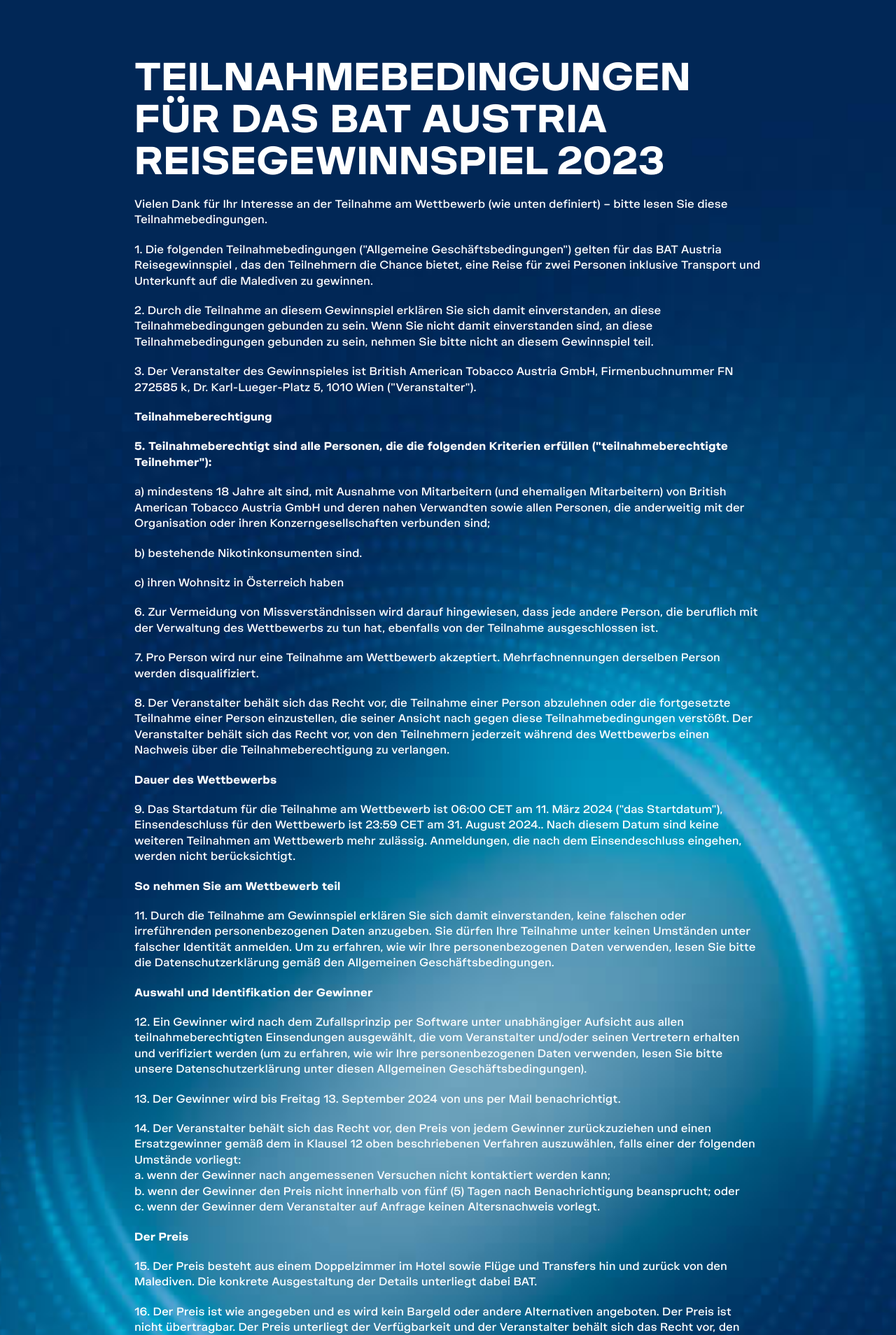
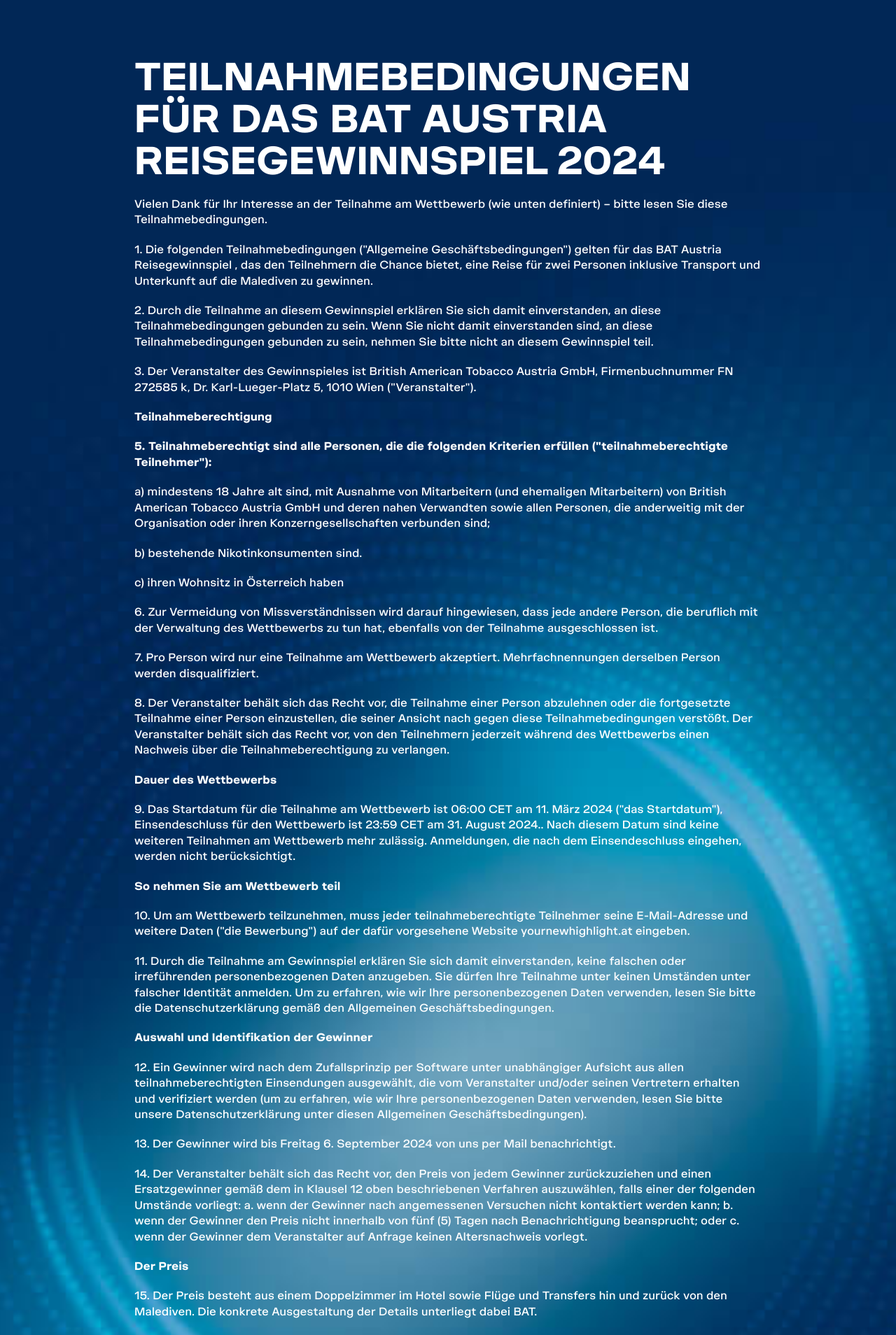
Before and after one commit to mcmiro/luckystrike-bbdo, a Next.js app: page /teilnahmebedingungen in a window 1280 px wide. Shown: the top 1908 px of the page at 70% size. Built offline with nearby package versions, Linux system fonts and the light colour scheme.

Commit message:
update: copy teilnahme

```diff
--- a/app/teilnahmebedingungen/page.tsx
+++ b/app/teilnahmebedingungen/page.tsx
@@ -8,7 +8,7 @@
       <main className="bg-spin min-h-screen">
         <div className="flex flex-col container mx-auto pt-[80px] max-w-[960px] text-white">
           <Typography variant="h1" weight="bold" className="uppercase">
-            TEILNAHMEBEDINGUNGEN FÜR DAS BAT AUSTRIA REISEGEWINNSPIEL 2023
+            TEILNAHMEBEDINGUNGEN FÜR DAS BAT AUSTRIA REISEGEWINNSPIEL 2024
           </Typography>
           <div>
             <Typography variant="md" className="pt-[20px]">
@@ -87,6 +87,12 @@
               So nehmen Sie am Wettbewerb teil
             </Typography>
             <Typography variant="md" className="pt-[20px]">
+              10. Um am Wettbewerb teilzunehmen, muss jeder teilnahmeberechtigte
+              Teilnehmer seine E-Mail-Adresse und weitere Daten (&quot;die
+              Bewerbung&quot;) auf der dafür vorgesehene Website
+              yournewhighlight.at eingeben.
+            </Typography>
+            <Typography variant="md" className="pt-[20px]">
               11. Durch die Teilnahme am Gewinnspiel erklären Sie sich damit
               einverstanden, keine falschen oder irreführenden personenbezogenen
               Daten anzugeben. Sie dürfen Ihre Teilnahme unter keinen Umständen
@@ -107,20 +113,18 @@
               Geschäftsbedingungen).
             </Typography>
             <Typography variant="md" className="pt-[20px]">
-              13. Der Gewinner wird bis Freitag 13. September 2024 von uns per
+              13. Der Gewinner wird bis Freitag 6. September 2024 von uns per
               Mail benachrichtigt.
             </Typography>
             <Typography variant="md" className="pt-[20px]">
               14. Der Veranstalter behält sich das Recht vor, den Preis von
               jedem Gewinner zurückzuziehen und einen Ersatzgewinner gemäß dem
               in Klausel 12 oben beschriebenen Verfahren auszuwählen, falls
-              einer der folgenden Umstände vorliegt:<br></br>
-              a. wenn der Gewinner nach angemessenen Versuchen nicht kontaktiert
-              werden kann;<br></br>
-              b. wenn der Gewinner den Preis nicht innerhalb von fünf (5) Tagen
-              nach Benachrichtigung beansprucht; oder<br></br>
-              c. wenn der Gewinner dem Veranstalter auf Anfrage keinen
-              Altersnachweis vorlegt.
+              einer der folgenden Umstände vorliegt: a. wenn der Gewinner nach
+              angemessenen Versuchen nicht kontaktiert werden kann; b. wenn der
+              Gewinner den Preis nicht innerhalb von fünf (5) Tagen nach
+              Benachrichtigung beansprucht; oder c. wenn der Gewinner dem
+              Veranstalter auf Anfrage keinen Altersnachweis vorlegt.
             </Typography>
             <Typography variant="md" weight="bold" className="pt-[20px]">
               Der Preis
@@ -239,12 +243,12 @@
               Preises oder eines Teils dieses Wettbewerbs angegeben sind.
             </Typography>
             <Typography variant="md" className="pt-[20px]">
-              28. Die Entscheidung des Veranstalters in Bezug auf alle
+              29. Die Entscheidung des Veranstalters in Bezug auf alle
               Angelegenheiten, die mit dem Wettbewerb zu tun haben, ist
               endgültig und es wird keine Korrespondenz geführt.
             </Typography>
             <Typography variant="md" className="pt-[20px]">
-              29. Der Wettbewerb und diese Teilnahmebedingungen unterliegen
+              30. Der Wettbewerb und diese Teilnahmebedingungen unterliegen
               österreichischem Recht und alle Streitigkeiten unterliegen der
               ausschließlichen Zuständigkeit der Gerichte von Österreich. Die
               Gesetze einer anderen Gerichtsbarkeit und die Zuständigkeit
```
